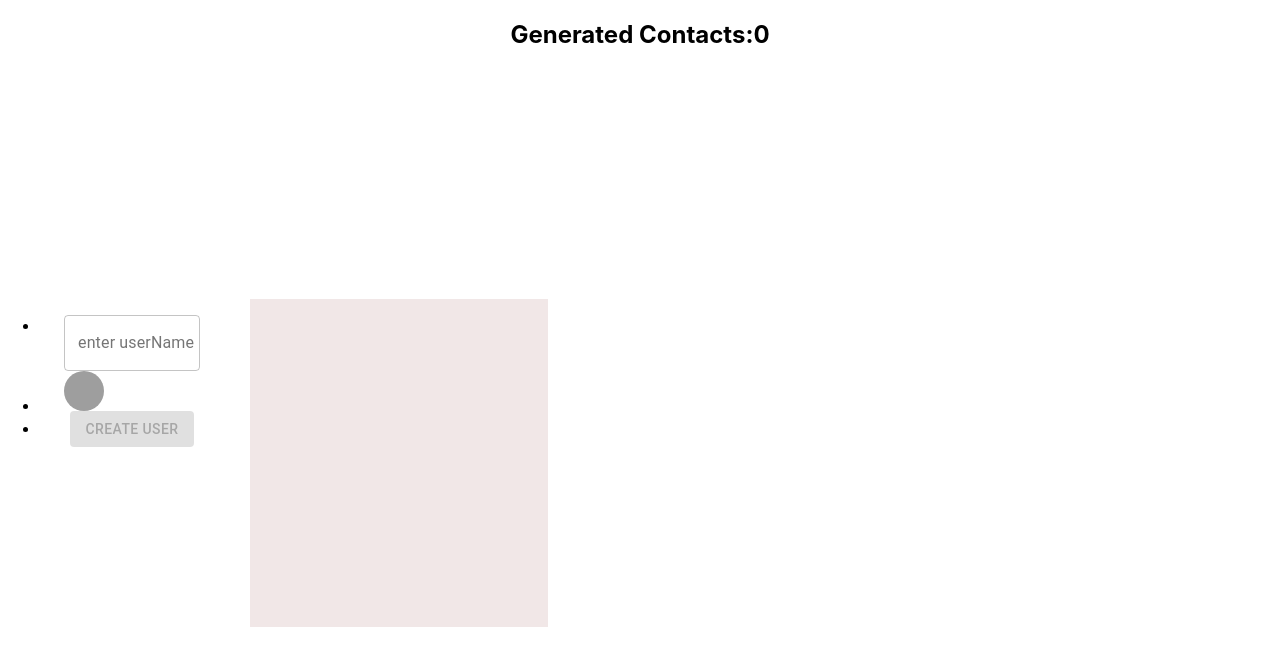
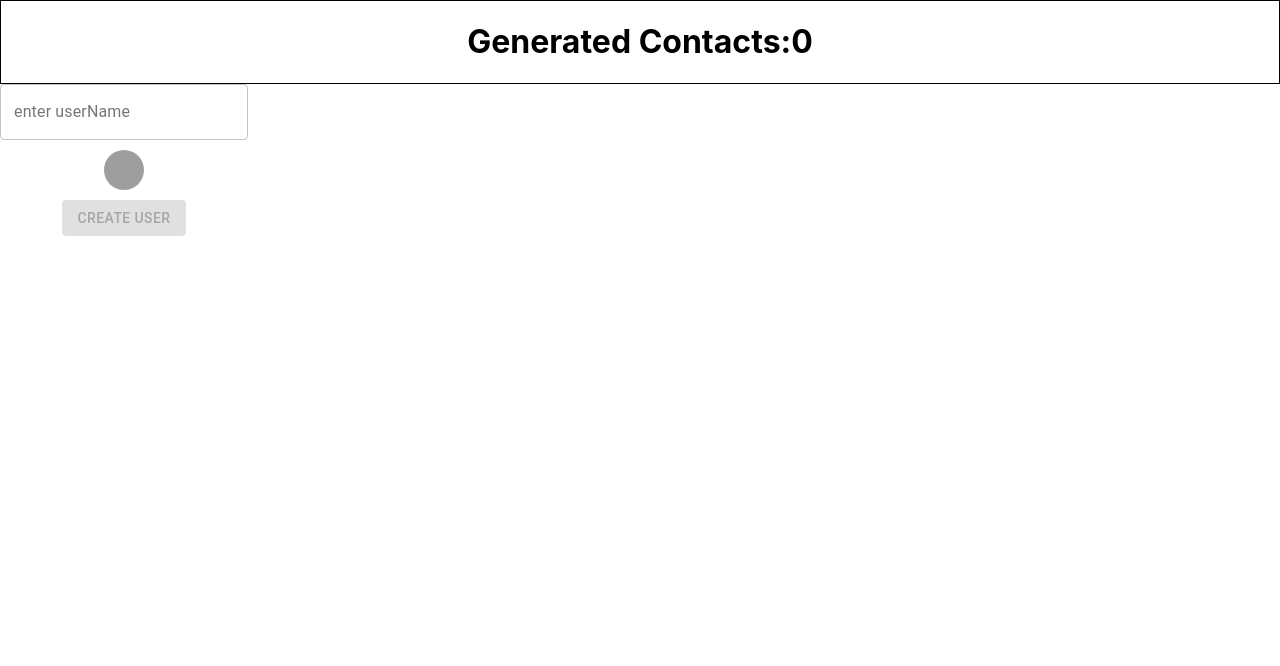
Before and after one commit to RACHELDEVARY/Avatar-exersice, a React (Create React App) app: page / in a window 1280 px wide. Shown: the top 666 px of the page. Built offline with nearby package versions, Linux system fonts and the light colour scheme; grey boxes are pictures that could not be loaded.

Commit message:
updating avatar project

```diff
--- a/src/components/DeleteUser.js
+++ b/src/components/DeleteUser.js
@@ -3,24 +3,33 @@ import Button from '@material-ui/core/Button';
 import Dialog from '@material-ui/core/Dialog';
 import DialogActions from '@material-ui/core/DialogActions';
 import DialogContent from '@material-ui/core/DialogContent';
-import DialogContentText from '@material-ui/core/DialogContentText';
 import DialogTitle from '@material-ui/core/DialogTitle';
-import ListItemText from '@material-ui/core/ListItemText';
 import ListItemAvatar from '@material-ui/core/ListItemAvatar';
 import Avatar from '@material-ui/core/Avatar';
-import ListItem from '@material-ui/core/ListItem';
-import { useState } from 'react'
+import { useEffect, useState } from 'react';
 
 
-export const DeleteUser = ({ isOpen, setIsOpen, email, firstName, lastName, userName }) => {
+export const DeleteUser = ({ email, firstName, lastName, userName }) => {
+  const [open, setOpen] = useState(true);
 
+  const handleClose = () => {
+    console.log("alertclose")
+    setOpen(false);
+    console.log("alertclosed")
+  };
 
   return (
-    <Dialog open={isOpen}
+    <div>
+
+      <Dialog
+        open={open}
+        onClose={handleClose}
         aria-labelledby="alert-dialog-title"
         aria-describedby="alert-dialog-description"
       >
-      <DialogTitle id="alert-dialog-title">{"Do you want to delete this user?"}</DialogTitle>
+        <DialogTitle id="alert-dialog-title">
+          {"Do you want to delete this user?"}
+        </DialogTitle>
         <DialogContent>
           <ListItemAvatar>
             <Avatar alt="user image" src={`https://avatars.dicebear.com/api/female/${userName}.svg`} />
@@ -30,14 +39,10 @@ export const DeleteUser = ({ isOpen, setIsOpen, email, firstName, lastName, user
           <p>email: {email}</p>
         </DialogContent>
         <DialogActions>
-        <Button onClick={() => { setIsOpen(false) }} color="primary">
-          Cancel
-        </Button>
-        <Button onClick={() => { setIsOpen(false) }} color="primary" autoFocus>
-          Delete
-        </Button>
+          <Button onClick={handleClose} autoFocus>Delete</Button>
+          <Button onClick={handleClose} > Cancel</Button>
         </DialogActions>
       </Dialog>
-  )
-
+    </div>
+  );
 }
--- a/src/components/DraftUser.js
+++ b/src/components/DraftUser.js
@@ -1,11 +1,10 @@
-import { InputText } from "./InpoutText"
 import { TextField, Avatar } from "@material-ui/core"
-import { useEffect, useState, useContext } from 'react';
+import { useContext } from 'react';
 import { userDetailsContext } from '../context';
 
 
 export const DraftUser = () => {
-    const [userDetails, setUserDetails] = useContext(userDetailsContext);
+    const [userDetails] = useContext(userDetailsContext);
     return (
         <div style={{ display: "flex", opacity: 0.5 }}>
             <TextField value={userDetails} placeholder="Draft User" />
--- a/src/components/Home.css
+++ b/src/components/Home.css
@@ -1,21 +1,32 @@
+
+.container{
+height: 100vh;
 
 
-.flexContainer{
-display:flex
 }
-#components-layout-demo-top-side .logo {
-  float: left;
-  width: 120px;
-  height: 31px;
-  margin: 16px 24px 16px 0;
-  background: rgba(255, 255, 255, 0.3);
+.header{
+  border: 1px solid black;
 }
 
-.ant-row-rtl #components-layout-demo-top-side .logo {
-  float: right;
-  margin: 16px 0 16px 24px;
+.mainContent{
+display: flex;
+}
+.sidebar{
+  padding-top: 10P;
+  width: 25%;
+  min-width: 100px;
+  align-items: center;
 }
 
-.site-layout-background {
-  background: rgb(241, 231, 231);
+.avatar{
+justify-content: center;
+display: flex;
+padding-bottom: 10px;
+padding-top: 10px;
 }
+
+.sidebarDisabled{
+  padding-top: 10P;
+  width: 0%;
+  align-items: center;
+}
--- a/src/components/Home.js
+++ b/src/components/Home.js
@@ -1,4 +1,3 @@
-
 import { useEffect, useState, useContext } from 'react';
 import { Layout, Menu, Input, Spin } from 'antd';
 import { Button } from '@material-ui/core'
@@ -13,26 +12,23 @@ import { generateUserRequest } from '../actions/generateUserRequest';
 
 
 
+export const Home = () => {
 
-
-
-export const Home = () => {
   const antIcon = <LoadingOutlined style={{ fontSize: 24 }} spin />
   const [str, setStr] = useState(null)
-  const { SubMenu } = Menu;
-  const { Header, Content, Sider } = Layout;
-  let sideMenu = true
   const [flag, setFlag] = useState(1)
   const [userDetails, setUserDetails] = useContext(userDetailsContext);
   const [userArray, setUserArray] = useState([])
+  const [visible, setVisible] = useState("sideBar")
   let newUser;
 
   const generateUser = async () => {
+    setVisible("sidebarDisabled")
     newUser = await generateUserRequest(str);
+    let timer = setTimeout(setVisible("sideBar"), 1000)
     console.log("newUser", newUser)
     setUserArray(oldArray => [...oldArray, newUser])
-    console.log("userArray", userArray)
-
+    clearTimeout(timer)
   }
 
   useEffect(() => {
@@ -40,56 +36,31 @@ export const Home = () => {
       setUserArray(JSON.parse(sessionStorage.getItem("userArray")))
   }, [])
 
-   return (
-    <Layout>
-      <Header className="header">
+
+  return (
+
+    <div className="container">
+      <div className="header">
         <h1>Generated Contacts:{userArray.length}</h1>
-      </Header>
-      <Layout>
-        <Sider
-          style={{
-            overflow: 'auto',
-            height: '100vh',
-            width: 0,
-            position: 'fixed',
-            left: 0,
-          }}>
-          <Menu
-            mode="inline"
-            defaultSelectedKeys={['1']}
-            style={{ height: '100%', borderRight: 0 }}
-          >
+      </div>
+      <div className="mainContent">
+        <div className={visible}>
+          {visible == "sideBar" && <InputText setStr={setStr} setFlag={setFlag} />}
+          <div className="avatar">
 
-            <Menu.Item key="1">
-              <InputText setStr={setStr} setFlag={setFlag} />
-            </Menu.Item>
-
-            <Menu.Item key="2">{flag ? < Avatar shape="circle" visible="true" size={{ xs: 24, sm: 32, md: 40, lg: 64, xl: 80, xxl: 100 }}
-              src={str ? `https://avatars.dicebear.com/api/female/${str}.svg` : "/broken-image.jpg"} /> : <Spin indicator={antIcon} />} </Menu.Item>
-
-            <Menu.Item key="3"><Button color="primary" variant="contained" onClick={() => { generateUser() }}
-
-              disabled={flag == 0 || str == null || str == ""} >create user</Button>
-            </Menu.Item>
-          </Menu>
-        </Sider>
-        {/* <Layout style={{ padding: '0 24px 24px' }}> */}
-        <Content
-          className="site-layout-background"
-          style={{
-            padding: 24,
-            margin: 250,
-            minHeight: 280,
-            width: 250,
-
-          }}
-        >
-          {(!flag || str) && < DraftUser />}
+            {visible == "sideBar" && (flag ? < Avatar shape="circle" visible="true"
+              src={str ? `https://avatars.dicebear.com/api/female/${str}.svg` : "/broken-image.jpg"} /> : <Spin indicator={antIcon} />)}
+          </div>
+          {visible === "sideBar" && <Button color="primary" variant="contained" onClick={() => { generateUser() }}
+            disabled={flag == 0 || str == null || str == ""} >create user</Button>}
+        </div>
+        <div className="contacts">
+          <div className="draft">
+            {visible == "sideBar" && (!flag || str) && < DraftUser />}
+          </div>
           {userArray.length > 0 && <ListOfUser userArray={userArray} />}
-        </Content>
-        {/* </Layout> */}
-      </Layout>
-    </Layout>
+        </div>
+      </div>
+    </div>
   )
-
 }
--- a/src/components/ListOfUser.js
+++ b/src/components/ListOfUser.js
@@ -1,6 +1,5 @@
 import React from 'react'
 import List from '@material-ui/core/List';
-import ListItem from '@material-ui/core/ListItem';
 import { UserItem } from './UserItem';
 import { makeStyles } from '@material-ui/core/styles';
 
--- a/src/components/UserItem.js
+++ b/src/components/UserItem.js
@@ -1,37 +1,62 @@
 import React from 'react'
-import List from '@material-ui/core/List';
 import ListItem from '@material-ui/core/ListItem';
-import Divider from '@material-ui/core/Divider';
 import ListItemText from '@material-ui/core/ListItemText';
 import ListItemAvatar from '@material-ui/core/ListItemAvatar';
 import Avatar from '@material-ui/core/Avatar';
-import Typography from '@material-ui/core/Typography';
-import { DeleteUser } from './DeleteUser';
 import { useState } from 'react';
+import { DeleteUser } from './DeleteUser'
 
 
 export const UserItem = ({ contact }) => {
   const { email, firstName, lastName, userName } = contact
-  const [isOpen, setIsOpen] = useState(false);
+  const [openDelete, setOpenDelete] = useState(false);
+
+
 
   return (
-
-    <ListItem alignItems="flex-start" divider="true" onClick={() => { setIsOpen(true) }}>
+    <ListItem alignItems="flex-start" divider="true" onClick={() => { setOpenDelete(true); console.log("opentrue") }}>
       <ListItemAvatar>
         <Avatar alt="user image" src={`https://avatars.dicebear.com/api/female/${userName}.svg`} />
       </ListItemAvatar>
       <ListItemText
         primary={userName}
         secondary={
-          <React.Fragment>
+          <>
             <span>name: {firstName} {lastName} </span>
             <span> {email}</span>
-          </React.Fragment>
+          </>
         }
       />
-      {isOpen && <DeleteUser setIsOpen={setIsOpen} email={email} firstName={firstName} lastName={lastName} userName={userName} />}
-    </ListItem>
+      {openDelete && <DeleteUser email={email} firstName={firstName} lastName={lastName} userName={userName} />}
 
+
+
+
+      {/* <Dialog open={Open} onClose={handleClose}
+        aria-labelledby="alert-dialog-title"
+        aria-describedby="alert-dialog-description"
+      >
+        <DialogTitle id="alert-dialog-title">{"Do you want to delete this user?"}</DialogTitle>
+        <DialogContent>
+          <ListItemAvatar>
+            <Avatar alt="user image" src={`https://avatars.dicebear.com/api/female/${userName}.svg`} />
+          </ListItemAvatar>
+          <p>{userName}</p>
+          <p >name: {firstName} {lastName} </p>
+          <p>email: {email}</p>
+        </DialogContent>
+        <DialogActions>
+          <Button onClick={handleClose}>delete</Button>
+          <Button onClick={handleClose} autoFocus>
+            cancel
+          </Button>
+        </DialogActions>
+
+      </Dialog> */}
+
+
+
+    </ListItem >
 
   )
 }
```
Also changed, not shown: src/components/InpoutText.js (+10 -10 lines). Lines whose indentation alone changed are shown as unchanged.
